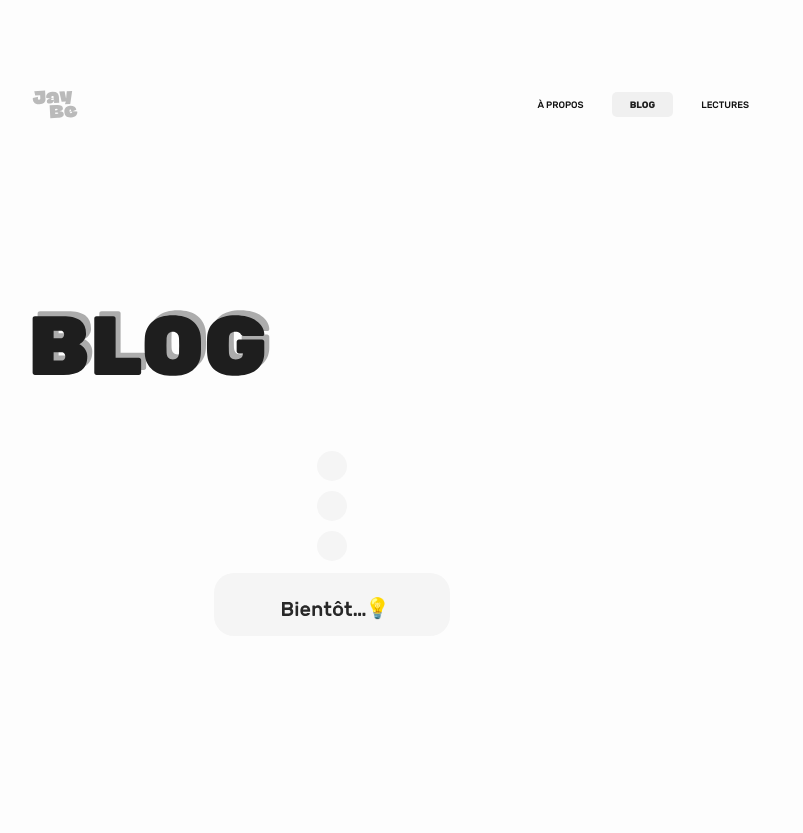
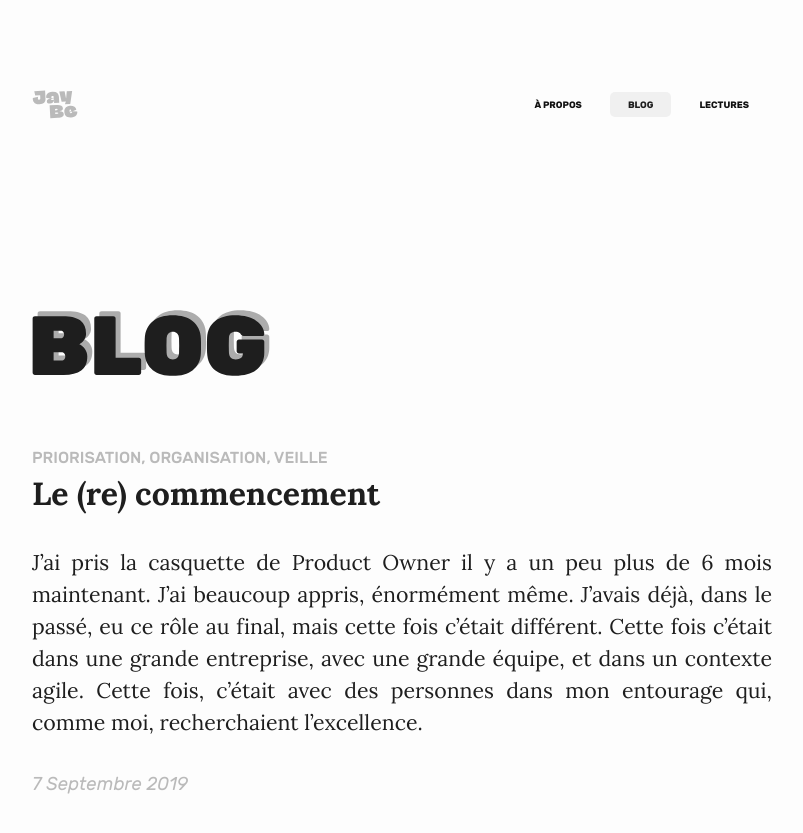
Before and after one commit to JbDenoual/jbdenoual.github.io, a Jekyll site: the page built from blog.md, in a window 1280 px wide. Shown: the top 833 px of the page, without its empty margins (238-1041 px from the left). Built offline with Jekyll 4.4.1, drawn with Linux system fonts in a browser that asks for light colours; some web fonts are replaced.

Commit message:
[Add] First blog post "Le (re) commencement"

```diff
--- a/_config.yml
+++ b/_config.yml
@@ -28,7 +28,8 @@ theme: minima
 plugins:
   - jekyll-feed
 google_analytics: UA—145147491-1
-
+excerpt_separator: <!--more-->
+date_format: "%e %B, %Y"
 
 
 # Exclude from processing.
--- /dev/null
+++ b/_includes/date-fr.html
@@ -0,0 +1,18 @@
+<!-- Whitespace added for readability -->
+{% assign m = include.date | date: "%-m" %}
+{{ include.date | date: "%-d" }}
+{% case m %}
+  {% when '1' %}Janvier
+  {% when '2' %}Février
+  {% when '3' %}Mars
+  {% when '4' %}Avril
+  {% when '5' %}Mai
+  {% when '6' %}Juin
+  {% when '7' %}Juillet
+  {% when '8' %}Août
+  {% when '9' %}Septembre
+  {% when '10' %}Octobre
+  {% when '11' %}Novembre
+  {% when '12' %}Decembre
+{% endcase %}
+{{ include.date | date: "%Y" }}
--- a/_layouts/blog.html
+++ b/_layouts/blog.html
@@ -3,36 +3,24 @@ layout: default
 ---
 
 <div class="blog">
-  {%- if page.title -%}
-    <h1 class="page-heading">{{ page.title }}</h1>
-  {%- endif -%}
 
   {{ content }}
 
   {%- if site.posts.size > 0 -%}
-    <h2 class="post-list-heading">{{ page.list_title | default: "Posts" }}</h2>
     <ul class="post-list">
       {%- for post in site.posts -%}
       <li>
-        {%- assign date_format = site.minima.date_format | default: "%b %-d, %Y" -%}
-        <span class="post-meta">{{ post.date | date: date_format }}</span>
-        <h3>
-          <a class="post-link" href="{{ post.url | relative_url }}">
-            {{ post.title | escape }}
+          <a href="{{ post.url | relative_url }}">
+          <div class="keywords-preview"> {{ post.keywords | escape }} </div>
+          <div class="article-title-preview"> {{ post.title | escape }} </div>
+         <div class="article-content">{{ post.excerpt }}</div>
+         <div class="article-date" post-meta">{% include date-fr.html date=post.date %}</div>
+         {%- assign date_format = site.date_format -%}
           </a>
-        </h3>
-        {%- if site.show_excerpts -%}
-          {{ post.excerpt }}
-        {%- endif -%}
       </li>
       {%- endfor -%}
     </ul>
 
-    <p class="feed-subscribe">
-      <a href="{{ 'feed.xml' | relative_url }}">
-        <svg class="svg-icon orange"><use xlink:href="{{ 'assets/minima-social-icons.svg#rss' | relative_url }}"></use></svg><span>Subscribe</span>
-      </a>
-    </p>
   {%- endif -%}
 
 </div>
--- /dev/null
+++ b/_posts/2019-09-07-apprentissage1.markdown
@@ -0,0 +1,67 @@
+---
+layout: post
+title:  "Le (re) commencement"
+date:   2019-09-07 12:00:00 +0200
+categories: apprentissage
+keywords: "PRIORISATION, ORGANISATION, VEILLE"
+---
+
+J'ai pris la casquette de Product Owner il y a un peu plus de 6 mois maintenant. J'ai beaucoup appris, énormément même. J'avais déjà, dans le passé, eu ce rôle au final, mais cette fois c'était différent. Cette fois c'était dans une grande entreprise, avec une grande équipe, et dans un contexte agile. Cette fois, c'était avec des personnes dans mon entourage qui, comme moi, recherchaient l'excellence.<!--more-->
+
+J'aime apprendre et ces 6 derniers mois, on peut dire que j'ai appris comme jaja (= comme _jamais_, pour les plus de 30 ans). Ça a été un travail quotidien de remise en question, d'écoute, de recherche, et de mise en pratique.
+
+J'ai envie de mettre par écrit ce que j'ai appris sur moi et sur mon métier, mais encore plus, de le faire régulièrement, à la manière d'une coche sur un pan de mur pour mesurer l'enfant qui grandis, centimètre par centimètre.
+
+
+#### Priorisation
+
+La 1ère chose à laquelle j'ai du faire face a été la sollicitation gigantesque de mon temps. Questions et demandes de partenaires, questions de l'équipe, tests, stories à écrire, cadrages des projets à venir, collaboration avec les autres équipes, réunions, synchronisation, bugs à investiguer, entretien du backlog et, là sous-estimée, comprendre la complexité métier énorme du domaine où j'étais.
+
+Les problèmes qui en découlent sont évident, mais on en soulignera deux: la charge mentale et le manque de recul que cela entraîne.
+
+Auparavant, c'était facile, je gardais toutes ces tâches en tête, les posait dans un fichier texte, me servait de ma boite mail (mode _inbox zero_), mais désormais ça ne suffisait plus, il me fallait de nouvelles méthodes (rien de révolutionnaire, ne vous emballez pas).
+
+D'abord j'ai appris à prioriser :
+* Des colonnes À faire / En cours (1 tâche max) / Terminé / Abandonné
+* Une priorisation des tâches sur une matrice d'urgence/priorité avec des étiquettes. Tellement plus simple pour identifier rapidement sur quoi me lancer.
+
+Pourquoi prioriser ? L'objectif principal pour moi était de m'aider à _ralentir_, à me concentrer, à me sortir les choses de la tête pour respirer. Mais après quelque semaines, un sentiment persistait de ne jamais avancer, toujours avoir une liste infinie de choses à dépiler. Ce qui était le cas, et qui est Okay: la première chose à comprendre à propos de la priorisation est qu'il est nécessaire de faire des choix sur ce qu'on fera et sur ce qu'on ne fera pas (aujourd'hui ou pour toujours). J'aurai pu choisir d'être plus féroce dans mon approche et de choisir de supprimer plus de tâches, mais c'est bien plus facile à dire qu'à faire, surtout quand on débute dans un nouveau contexte.
+
+Et c'est au détour d'une conversation très enrichissante que je découvre le principe des profil *Gagnant/Non-Gagnant/Perdant*. Rapidement: Un profil Perdant va réfléchir, planifier mais ne jamais mettre en oeuvre. Un profil Non-Gagnant va réfléchir, planifier et mettre en oeuvre. Et le profil Gagnant va réfléchir, planifier, mettre en oeuvre puis savourer.
+Une connexion se fait et je comprends que c'est ici mon problème, je ne savoure pas lorsque j'accomplis une tâche, je passe directement à la suivante, et le système de priorisation que j'ai mis en place accentue ce problème. Une fois la source du problème identifié, j'ai rapidement trouvé une solution, j'ai rajouté une colonne  Terminé _Aujourd'hui_ entre mes colonnes En cours et Terminé. De cette manière, je visualise tous les jours ce que j'ai accomplis et je peux savourer le travail en me disant que j'ai fait une bonne journée.
+
+
+Bonus: Au détour d'une autre conversation (j'ai beaucoup de conversation), j'en apprends plus sur GTD (Get Things Done) et sur la notion de Contexte autour d'une tâche et l'on me partage une idée très intéressante que je n'ai pas encore mis en place mais qui m'intrique au plus au point -> la notion d'Energie comme contexte: Low Energy/High Energy. On est tous face à nous même régulièrement quand il s'agit de commencer une tâche qui nous demande plus d'énergie que nous n'en n'avons.
+Peut-être qu'identifier ces tâches nous aiderait à mieux les prioriser par rapport aux ressources internes que l'on à en nous pour les réaliser, plutôt que seulement les prioriser par rapport aux contraintes extérieures que l'on utilise habituellement.
+Peut-être que le simple fait de marquer une tâche comme _High Energy_ peut nous donner ce coup de pouce, ce petit extra de courage nécessaire pour s'y atteler, comme un challenge qui nous permet de révéler notre potentiel.
+Ou peut-être encore que cela permettra de construire de petit framework personnels pour attaquer ces tâches: "Je fais deux tâche _Low Energy_ et après j'aurais l'énergie pour une _High_".
+
+#### Organisation
+
+Ensuite, j'ai appris comment être moins interrompu, la clé de la productivité : Bye bye les notifications (Slack et Email). Basique.
+
+Quand je disais "Je n'ai pas le temps", les gens avaient l'habitude de me répondre "Le temps ça se prend" sans que je comprenne ce que ça voulait dire, une phrase toute faite vide de sens. Puis un jour on m'a dit "Le temps se trouve dans la contrainte" et ça a fait tilt: il faut trouver comment se contraindre soi-même pour trouver ce fameux temps.
+J'ai commencé à me planifier des moments seuls pour avancer sur les sujets qui méritaient que je m'y consacre un certain temps sans être interrompu pour les avancer. Sans ça, ces moments se perdaient dans les limbes de la remise à plus tard (_Later is where good intentions go to die_ comme dit Jason Fried).
+
+Parmi ces moments, j'en ai identifié 3 types : court terme, moyen terme et long terme. J'ai compris que plus le sujet est du long terme, plus il est important et est indispensable. Si on l'ignore, tout s'écroule petit à petit et on perd pied.
+
+Les moments liés à des tâches court terme, je les planifie tous les lundis pour le reste de ma semaine. Pour les moments liés à des tâches moyens et long terme, je les planifie de manière périodique pour créer un rythme et éviter de se me faire dépasser par les événements. Parmi ceux-là: l'entretien de mon backlog (toutes les 2 semaines) et un moment de recul, de réflexion sur le long terme, sur le produit et sur l'organisation (toutes les semaines).
+
+Avec l'expérience, je me rends compte cependant que ces moments sont durs à tenir. Plus ils sont nombreux et plus ils sont difficiles à tenir, il est donc important pour moi de ne pas être trop ambitieux mais surtout, il important de trouver les bons moments dans sa semaine, les vendredis après-midis sont parfait pour cela dans mon cas, les fins de journées et les débuts d'après-midi sont plutôt bien aussi. Par contre, tout ce qui est en milieu d'après-midi est assez difficile à tenir car cela demande de changer de contexte *et* peut facilement être repousser plus tard dans la journée. Le début et la fin de l'après-midi ont l'avantage de ne pas avoir ces deux attributs réunies.
+
+Je suis plus rigoureux pour déléguer ce que je peux. Que ça soit parce que ce n'est pas mon rôle (même si j'ai un avis mais que je décide de garder pour moi), soit parce que je n'apporte pas de valeur dans cette tâche: rediriger vers la personne avec une information plutôt que faire le passe-plat pour aller la chercher, prendre le temps d'expliquer comment générer un jeu de données plutôt que le faire moi-même pour faire gagner du temps aux développeurs. Soit simplement en demandant de l'aide.
+Demander de l'aide. D'abord difficile car on a besoin de, non pas forcément de prouver aux autres, mais se prouver à soi-même qu'on peut le faire, que l'on est à la hauteur du job. En tant que Product Owner je fais partie d'une équipe, c'est ce que je leur répète sans arrêt, à _mon équipe_, que la collaboration est importante et qu'il faut qu'ils communiquent plus entre eux pour s'entraider. Mais moi, est-ce que je ne fais pas la même chose qu'eux ? Est-ce que je m'inclue _vraiment_ dans cette équipe du coup ? Leurs rôles ne sont pas les mêmes que le mien et c'est une de mes responsabilités, notamment, de protéger les développeurs des interruptions _extérieurs_. Mais parfois je n'ai pas le temps et d'autres peuvent le faire, alors pourquoi pas ?
+Le concept qui me vient à l'esprit autour de cette demande d'aide est celui de _Staff Liquidity_ que j'ai découvert récemment dans le livre _Commitment_ de Chris Matts où il nous parle des _Real Options_. Le principe de ce concept est d'avoir une partie de l'équipe qui puisse bouger d'une rôle vers un autre, selon les besoins du système, et c'est bien là la clé: Faire ce qui a le plus de valeur pour le système.
+Donc désormais, plutôt que de me surcharger de travail sans raison, j'essaye de demander de l'aide à _mon équipe_ et je sens que l'on forme une meilleure équipe ensemble.
+
+#### Veille
+
+Avec cette charge de travail compliquée à gérer, j'ai aussi perdu une chose qui était essentiel à mon bien être et qui me permettait de puiser de l'énergie: la Veille. Fini le temps où j'avais 30 minutes dans ma journée pour découvrir, réfléchir et comprendre. Difficile de prioriser ce moment quand on a des tâches urgentes et importantes en attente, et compliqué de reporter ce moment le soir ou le matin, des moments de transition qui me servent à décrocher. Perdre cette veille, c'était perdre un moment qui me permettait de me ressourcer et de me donner de l'énergie.
+
+Et puis je me suis rendu compte que j'avais déjà un moment pour me ressourcer dans ma journée: la pause déjeuner. Désormais, je me sers de ce moment pour faire ma veille 3x par semaine. Je ne suis pas interrompu, je recharge mon énergie pour le reste de la journée et je prends du recul. C'est mon moment.
+
+Hormis Twitter, les talks sur Youtube et les articles de blogs, j'ai commencé à lire des livres autour de mon métier, dont je parlerais bientôt dans la section _Lectures_.
+
+#### Next
+
+J'ai décris ici ce que j'ai appris sur ma manière de travailler, des choses très concrètes en majeur partie. Il me reste encore beaucoup de choses à partager sur ces derniers mois, sur comment je vois désormais mon rôle et sur les leçons que j'ai apprises, des petites et des grandes.
--- a/assets/main.scss
+++ b/assets/main.scss
@@ -23,6 +23,22 @@
   font-family: "Rubik Black";
   src: url("/assets/fonts/Rubik-Black.ttf")
 }
+
+@font-face {
+  font-family: "Rubik Italic";
+  src: url("/assets/fonts/Rubik-Italic.ttf")
+}
+
+@font-face {
+  font-family: "Lora Bold";
+  src: url("/assets/fonts/Lora-Bold.ttf")
+}
+
+@font-face {
+  font-family: "Lora";
+  src: url("/assets/fonts/Lora-Regular.ttf")
+}
+
 
 body {
   font-family: "Rubik";
@@ -107,9 +123,21 @@ body {
   font-family: "Rubik Medium";
 }
 
+p {
+  margin-top: 30px;
+}
+
 h3 {
   font-family: "Rubik Bold";
   font-size: 20px;
+  padding-bottom: 0px;
+  padding-top: 45px;
+  color: #1E1E1E;
+}
+
+h4 {
+  font-family: "Lora Bold";
+  font-size: 25px;
   padding-bottom: 0px;
   padding-top: 45px;
   color: #1E1E1E;
@@ -123,11 +151,63 @@ hr {
      background-color: #FFFFFF;
 }
 
-a {
+a:hover {
+    text-decoration: none;
+}
+
+.dark-link {
   color: #FFFFFF;
   font-family: "Rubik Medium";}
-  a:visited {
+.dark-link:visited {
   color: #FFFFFF; }
+
+.light-link{
+  color: #1E1E1E;}
+.light-link:visited {
+  color: #1E1E1E; }
+
+.keywords-preview {
+  color: #BABABA;
+  font-family: "Rubik Medium";
+  font-size: 12pt;
+  text-transform: uppercase;
+  margin-top:25px;
+}
+
+.keywords {
+  color: #BABABA;
+  font-family: "Rubik Medium";
+  font-size: 15pt;
+  text-transform: uppercase;
+  margin-top:25px;
+}
+
+.article-title-preview {
+  color: #1E1E1E;
+  font-family: "Lora Bold";
+  font-size: 24pt;
+}
+
+.article-title {
+  color: #1E1E1E;
+  font-family: "Lora Bold";
+  font-size: 28pt;
+}
+
+.article-content {
+  color: #1E1E1E;
+  font-family: "Lora";
+  font-size: 16pt;
+  text-align:justify;
+  margin-top:30px;
+}
+
+.article-date {
+  color: #BABABA;
+  font-family: "Rubik Italic";
+  font-size: 14pt;
+    margin-top:30px;
+}
 
 .link:hover {
         background-color: #F0F0F0;
@@ -173,6 +253,10 @@ a {
   padding-bottom: 72px;
 }
 
+.post-link {
+
+}
+
 .post-content {
   font-family: "Rubik";
   color: #5B5B5B;
--- a/blog.md
+++ b/blog.md
@@ -7,5 +7,3 @@ permalink: /blog/
 <div class="page-title">
   <img src="{{ '/assets/images/blog_title.svg' | relative_url }}">
 </div>
-
-<img class="placeholder" src="{{ '/assets/images/blog_placeholder.svg' | relative_url }}">
```
Also changed, not shown: other parts of blog.md (+1 -1 lines), _layouts/post.html (+6 -8 lines), _posts/2019-07-27-welcome-to-jekyll.markdown (deleted, +0 -25 lines), index.md (+5 -5 lines), assets/fonts/Lora-Bold.ttf (added), assets/fonts/Lora-BoldItalic.ttf (added), assets/fonts/Lora-Italic.ttf (added), assets/fonts/Lora-Regular.ttf (added).
